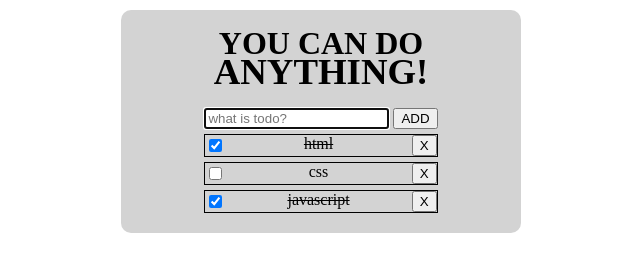
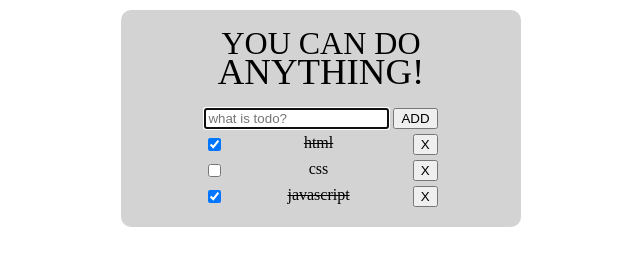
Before and after one commit to bg-shorthand/todo, a plain HTML site: page index.html in a window 1280 px wide. Shown: the whole page, without its empty margins (319-959 px from the left). Drawn offline with Linux system fonts and the light colour scheme.

Commit message:
todo practice day2

```diff
--- a/style.css
+++ b/style.css
@@ -10,6 +10,7 @@
 }
 .head-line {
   line-height: .8;
+  font-weight: 100;
 }
 .head-line div {
   font-size: 2.3rem;
@@ -22,7 +23,6 @@
   padding: 0;
 }
 .todo {
-  border: 1px solid black;
   margin: 5px 0;
   padding: 0;
   display: flex;
```
